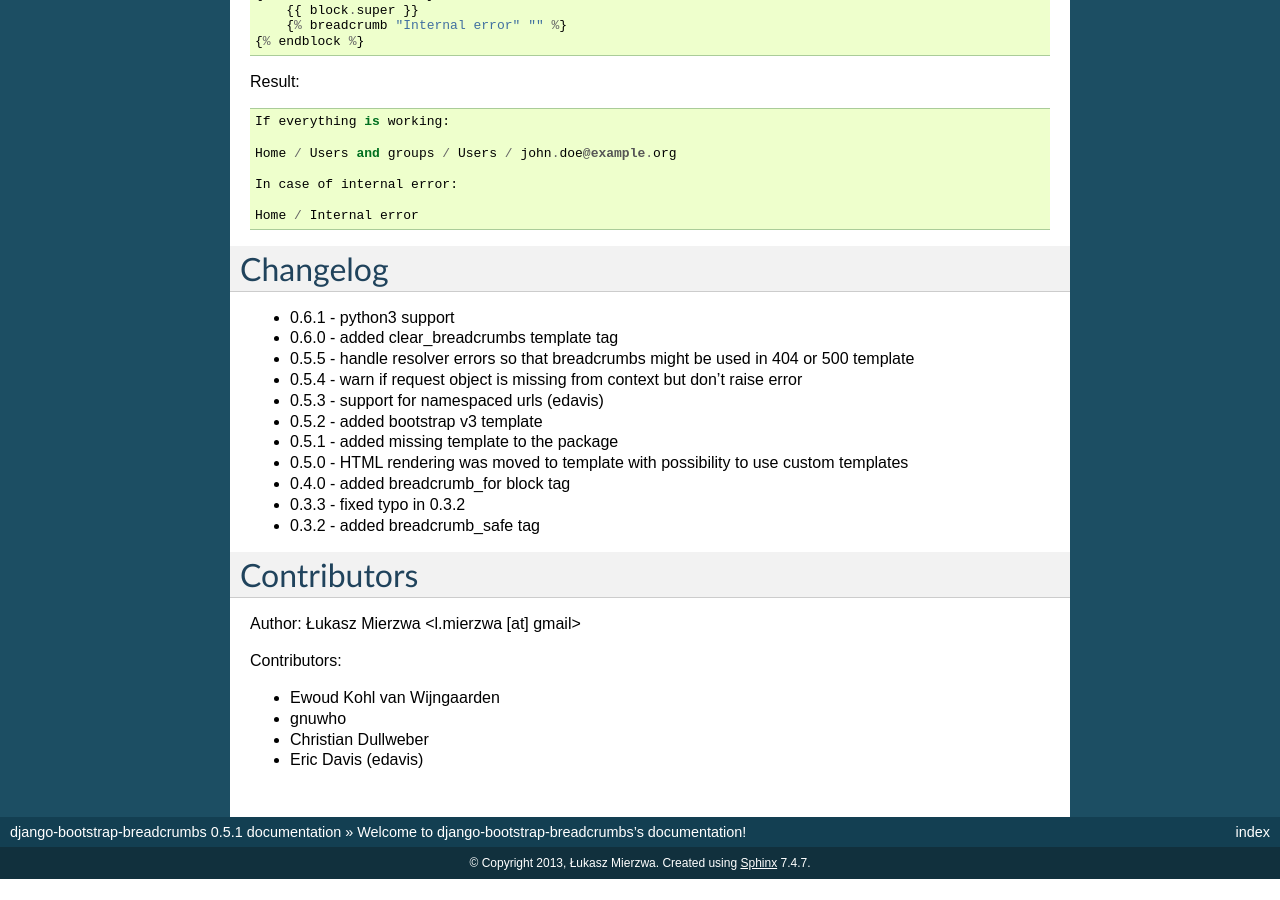
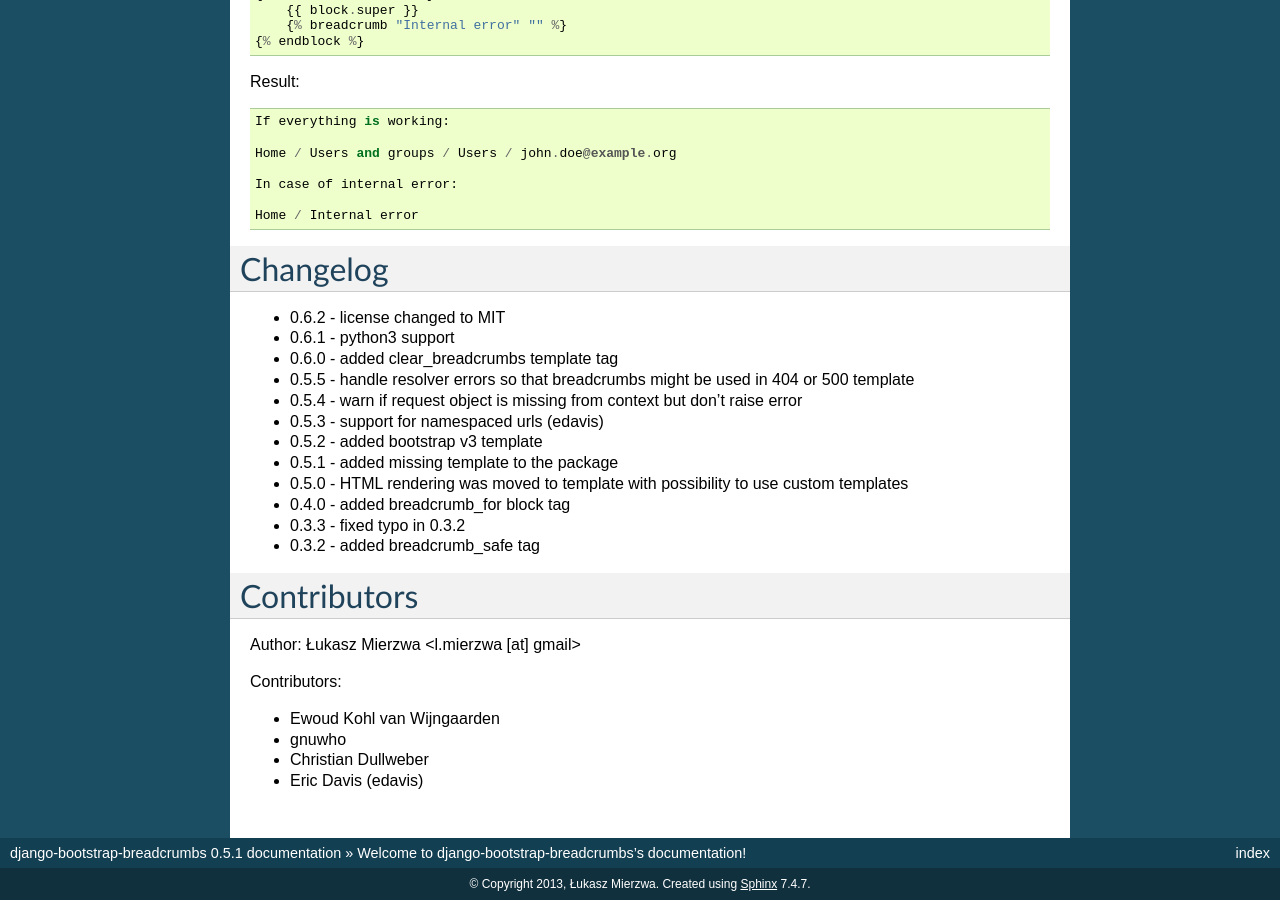
Before and after one commit to prymitive/bootstrap-breadcrumbs, a Sphinx documentation site: the page built from docs/index.rst, in a window 1280 px wide and 900 px high, scrolled down 4352 px. Built offline with Sphinx 7.4.7, drawn with Linux system fonts in a browser that asks for light colours; before the commit the page ends 5231 px from its top, so only the background shows below that.

Commit message:
update changelog

```diff
--- a/docs/index.rst
+++ b/docs/index.rst
@@ -251,6 +251,7 @@ Result::
 Changelog
 =========
 
+* 0.6.2 - license changed to MIT
 * 0.6.1 - python3 support
 * 0.6.0 - added clear_breadcrumbs template tag
 * 0.5.5 - handle resolver errors so that breadcrumbs might be used in 404 or 500 template
```
